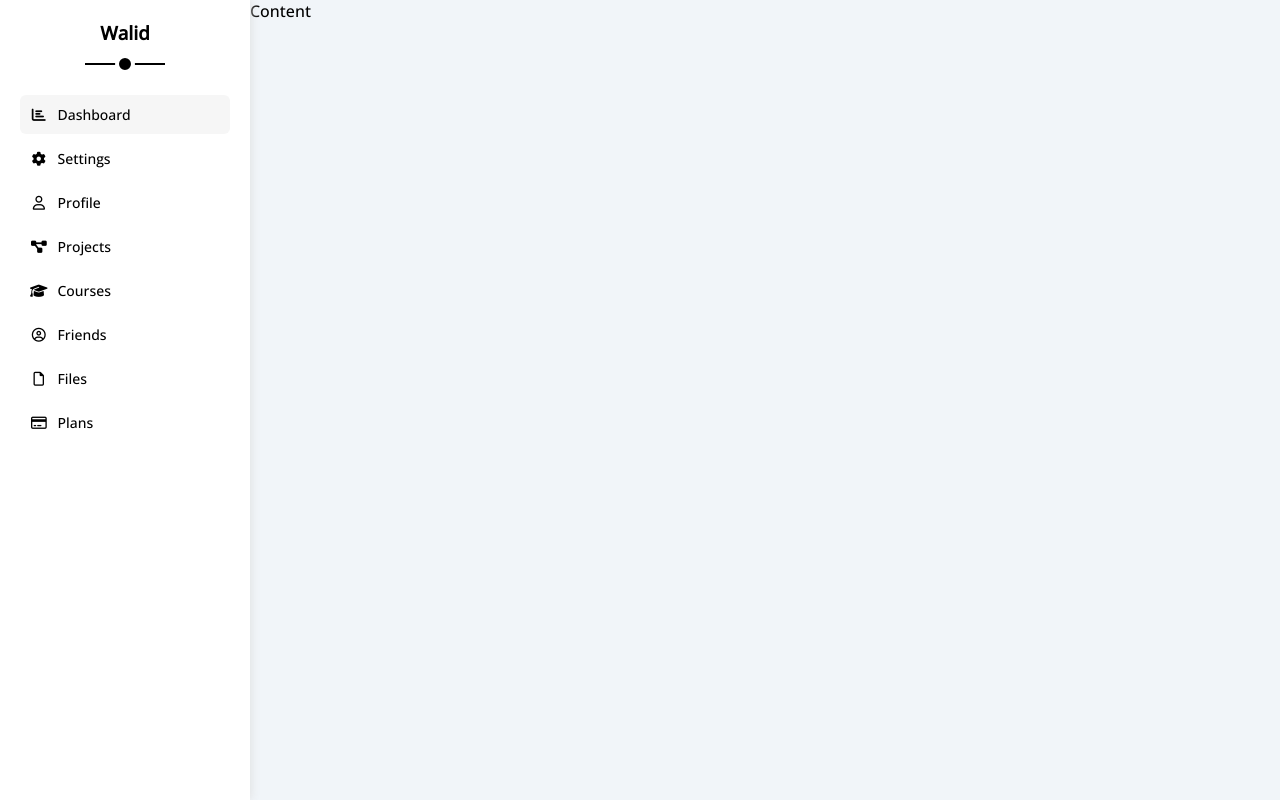
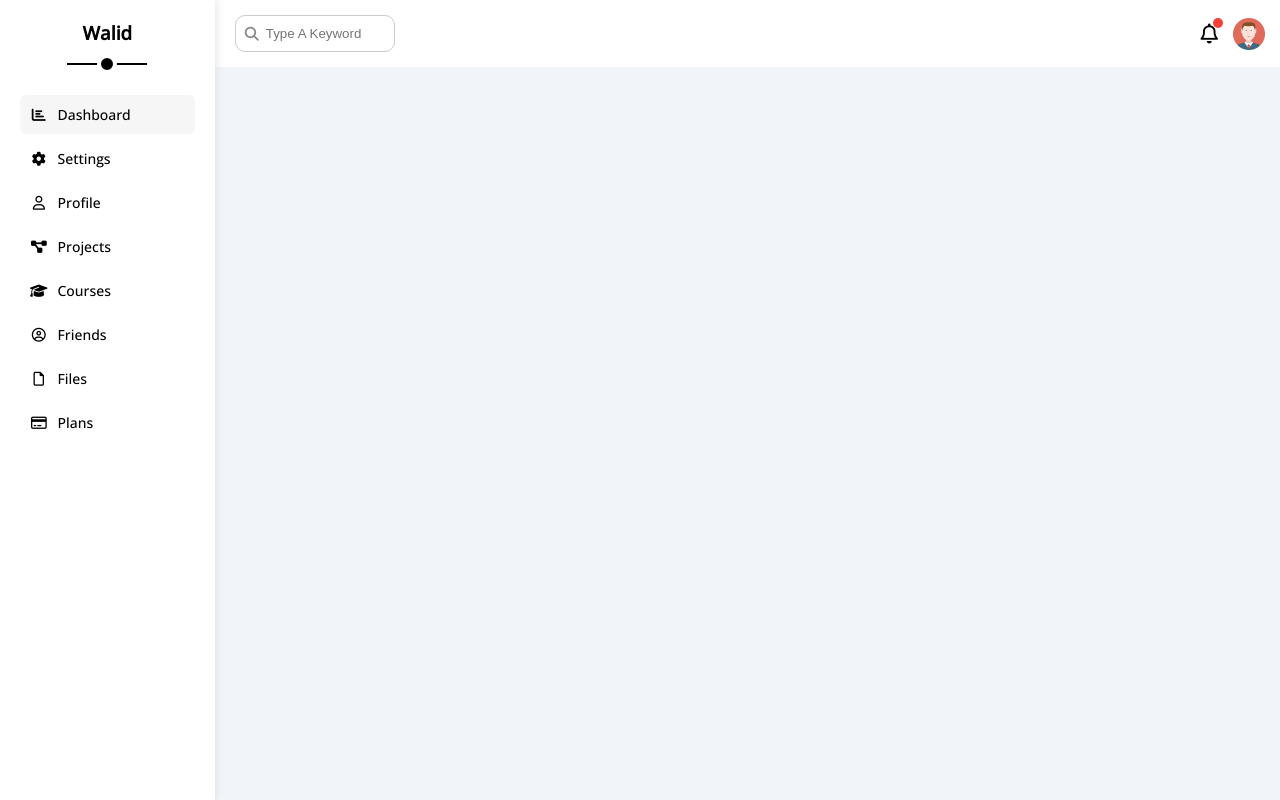
Before and after one commit to walidashraf0/Website-4, a plain HTML site: page index.html in a window 1280 px wide. Drawn offline with nearby package versions, Linux system fonts and the light colour scheme.

Commit message:
Start Content

```diff
--- a/css/framework.css
+++ b/css/framework.css
@@ -1,45 +1,69 @@
+:root {
+  --blue-color: #0075ff;
+  --blue-alt-color: #0d69d5;
+  --orange-color: #f59e0b;
+  --green-color: #22c55e;
+  --red-color: #f44336;
+  --grey-color: #888;
+}
+
 /* Start Box */
 .d-flex {
   display: flex;
 }
+
 .align-center {
   align-items: center;
 }
+
 /* End Box */
 /* Start Padding & Margin */
 .p-10 {
   padding: 10px;
 }
+
+.p-15 {
+  padding: 15px;
+}
+
 .p-20 {
   padding: 20px;
 }
+
 .m-20 {
   margin: 20px;
 }
+
 .mt-0 {
   margin-top: 0;
 }
+
 /* End Padding & Margin*/
 /* Start Color */
 .bg-white {
   background-color: white;
 }
+
 .c-black {
   color: black;
 }
+
 /* End Color */
 /* Start Position */
 .p-relative {
   position: relative;
 }
+
 /* End Position */
 /* Start Font */
 .txt-c {
   text-align: center;
 }
+
 .fs-14 {
   font-size: 14px;
 }
+
 /* End Font */
 /* Start Border */
 .rad-6 {
@@ -49,7 +73,22 @@
   -ms-border-radius: 6px;
   -o-border-radius: 6px;
 }
+
 /* End Border */
+/* Start Width */
+.w-full {
+  width: 100%;
+}
+
+/* End Width */
+/* Start Components */
+.between-flex {
+  display: flex;
+  align-items: center;
+  justify-content: space-between;
+}
+
+/* End Components */
 @media (max-width: 767px) {
   .hide-mobile {
     display: none;
--- a/css/master.css
+++ b/css/master.css
@@ -1,9 +1,18 @@
+:root {
+    --blue-color: #0075ff;
+    --blue-alt-color: #0d69d5;
+    --orange-color: #f59e0b;
+    --green-color: #22c55e;
+    --red-color: #f44336;
+    --grey-color: #888;
+}
+
 * {
     box-sizing: border-box;
 }
 
 body {
-    font-family: 'Open Sans', sans-serif;
+    font-family: "Open Sans", sans-serif;
     margin: 0;
 }
 
@@ -19,21 +28,25 @@ ul {
     list-style: none;
     padding: 0;
 }
+
 .page {
     background-color: #f1f5f9;
     min-height: 100vh;
 }
+
 /* Start Sidebar */
 .sidebar {
     width: 250px;
-    box-shadow: 0 0 10px #DDD;
+    box-shadow: 0 0 10px #ddd;
 }
-.sidebar > h3 {
+
+.sidebar>h3 {
     margin-bottom: 50px;
 }
-.sidebar > h3::before,
-.sidebar > h3::after {
-    content: '';
+
+.sidebar>h3::before,
+.sidebar>h3::after {
+    content: "";
     background-color: black;
     position: absolute;
     left: 50%;
@@ -43,13 +56,14 @@ ul {
     -ms-transform: translateX(-50%);
     -o-transform: translateX(-50%);
 }
-.sidebar > h3::before {
+
+.sidebar>h3::before {
     width: 80px;
     height: 2px;
     bottom: -20px;
 }
 
-.sidebar > h3::after {
+.sidebar>h3::after {
     bottom: -29px;
     width: 12px;
     height: 12px;
@@ -82,15 +96,92 @@ ul {
 
 @media (max-width: 767px) {
     .sidebar {
-        width: 62px;
+        width: 58px;
         padding: 10px;
     }
+
     .sidebar ul li a span {
         display: none;
     }
-    .sidebar > h3 {
+
+    .sidebar>h3 {
         font-size: 13px;
         margin-bottom: 15px;
     }
+
+    .sidebar>h3::before,
+    .sidebar>h3::after {
+        display: none;
+    }
 }
+
 /* End Sidebar */
+/* Start Content */
+.content {
+    overflow: hidden;
+}
+
+.head .search::before {
+    font-family: "Font Awesome 6 Free";
+    content: "\f002";
+    font-weight: 900;
+    position: absolute;
+    left: 15px;
+    top: 50%;
+    color: var(--grey-color);
+    font-size: 14px;
+    transform: translateY(-50%);
+    -webkit-transform: translateY(-50%);
+    -moz-transform: translateY(-50%);
+    -ms-transform: translateY(-50%);
+    -o-transform: translateY(-50%);
+}
+
+.head .search input {
+    border: 1px solid #CCC;
+    margin-left: 5px;
+    padding-left: 30px;
+    width: 160px;
+    transition: width 0.3s;
+    border-radius: 10px;
+    -webkit-border-radius: 10px;
+    -moz-border-radius: 10px;
+    -ms-border-radius: 10px;
+    -o-border-radius: 10px;
+    -webkit-transition: width 0.3s;
+    -moz-transition: width 0.3s;
+    -ms-transition: width 0.3s;
+    -o-transition: width 0.3s;
+}
+
+.head .search input:focus {
+    outline-color: red;
+    width: 200px;
+}
+
+.head .search input:focus::placeholder {
+    opacity: 0;
+}
+
+.head .icons .notification::before {
+    content: '';
+    position: absolute;
+    width: 10px;
+    height: 10px;
+    background-color: var(--red-color);
+    border-radius: 50%;
+    right: -5px;
+    top: -5px;
+    -webkit-border-radius: 50%;
+    -moz-border-radius: 50%;
+    -ms-border-radius: 50%;
+    -o-border-radius: 50%;
+}
+
+.head .icons img {
+    width: 32px;
+    height: 32px;
+    margin-left: 15px;
+}
+
+/* End Content */
--- a/index.html
+++ b/index.html
@@ -1,19 +1,20 @@
 <!DOCTYPE html>
 <html lang="en">
-
   <head>
-    <meta charset="UTF-8">
-    <meta name="viewport" content="width=device-width, initial-scale=1.0">
-    <link rel="stylesheet" href="css/framework.css">
+    <meta charset="UTF-8" />
+    <meta name="viewport" content="width=device-width, initial-scale=1.0" />
+    <link rel="stylesheet" href="css/framework.css" />
+    <!-- Master CSS -->
+    <link rel="stylesheet" href="css/master.css" />
     <!-- Font Awesome -->
-    <link rel="stylesheet" href="css/all.min.css">
-    <!-- Master CSS -->
-    <link rel="stylesheet" href="css/master.css">
+    <link rel="stylesheet" href="css/all.min.css" />
     <title>Template Four</title>
     <!-- Google Fonts -->
-    <link rel="preconnect" href="https://fonts.googleapis.com">
-    <link rel="preconnect" href="https://fonts.gstatic.com" crossorigin>
-    <link href="https://fonts.googleapis.com/css2?family=Open+Sans:wght@300;500&display=swap" rel="stylesheet">
+    <link rel="preconnect" href="https://fonts.googleapis.com" />
+    <link rel="preconnect" href="https://fonts.gstatic.com" crossorigin />
+    <link
+      href="https://fonts.googleapis.com/css2?family=Open+Sans:wght@300;500&display=swap"
+      rel="stylesheet" />
   </head>
 
   <body>
@@ -22,57 +23,86 @@
         <h3 class="p-relative txt-c mt-0">Walid</h3>
         <ul>
           <li>
-                    <a class="active d-flex align-center fs-14 c-black rad-6 p-10" href="index.html">
+            <a
+              class="active d-flex align-center fs-14 c-black rad-6 p-10"
+              href="index.html">
               <i class="fa-solid fa-chart-bar fa-fw"></i>
               <span class="hide-mobile">Dashboard</span>
             </a>
           </li>
           <li>
-                    <a class="d-flex align-center fs-14 c-black rad-6 p-10" href="settings.html">
+            <a
+              class="d-flex align-center fs-14 c-black rad-6 p-10"
+              href="settings.html">
               <i class="fa-solid fa-gear fa-fw"></i>
               <span class="hide-mobile">Settings</span>
             </a>
           </li>
           <li>
-                    <a class="d-flex align-center fs-14 c-black rad-6 p-10" href="profile.html">
+            <a
+              class="d-flex align-center fs-14 c-black rad-6 p-10"
+              href="profile.html">
               <i class="fa-regular fa-user fa-fw"></i>
               <span class="hide-mobile">Profile</span>
             </a>
           </li>
           <li>
-                    <a class="d-flex align-center fs-14 c-black rad-6 p-10" href="projects.html">
+            <a
+              class="d-flex align-center fs-14 c-black rad-6 p-10"
+              href="projects.html">
               <i class="fa-solid fa-diagram-project fa-fw"></i>
               <span class="hide-mobile">Projects</span>
             </a>
           </li>
           <li>
-                    <a class="d-flex align-center fs-14 c-black rad-6 p-10" href="courses.html">
+            <a
+              class="d-flex align-center fs-14 c-black rad-6 p-10"
+              href="courses.html">
               <i class="fa-solid fa-graduation-cap fa-fw"></i>
               <span class="hide-mobile">Courses</span>
             </a>
           </li>
           <li>
-                    <a class="d-flex align-center fs-14 c-black rad-6 p-10" href="friends.html">
+            <a
+              class="d-flex align-center fs-14 c-black rad-6 p-10"
+              href="friends.html">
               <i class="fa-regular fa-circle-user fa-fw"></i>
               <span class="hide-mobile">Friends</span>
             </a>
           </li>
           <li>
-                    <a class="d-flex align-center fs-14 c-black rad-6 p-10" href="files.html">
+            <a
+              class="d-flex align-center fs-14 c-black rad-6 p-10"
+              href="files.html">
               <i class="fa-regular fa-file fa-fw"></i>
               <span class="hide-mobile">Files</span>
             </a>
           </li>
           <li>
-                    <a class="d-flex align-center fs-14 c-black rad-6 p-10" href="plans.html">
+            <a
+              class="d-flex align-center fs-14 c-black rad-6 p-10"
+              href="plans.html">
               <i class="fa-regular fa-credit-card fa-fw"></i>
               <span class="hide-mobile">Plans</span>
             </a>
           </li>
         </ul>
       </div>
-        <div class="content">Content</div>
+      <div class="content w-full">
+        <!-- Start Head -->
+        <div class="head bg-white p-15 between-flex">
+          <div class="search p-relative">
+            <input class="p-10" type="search" placeholder="Type A Keyword">
+          </div>
+          <div class="icons d-flex align-center">
+            <span class="notification p-relative">
+              <i class="fa-regular fa-bell fa-lg"></i>
+            </span>
+            <img src="imgs/avatar.png" alt="">
+          </div>
+        </div>
+        <!-- End Head -->
+      </div>
     </div>
   </body>
-
 </html>
```
Lines whose indentation alone changed are shown as unchanged.
